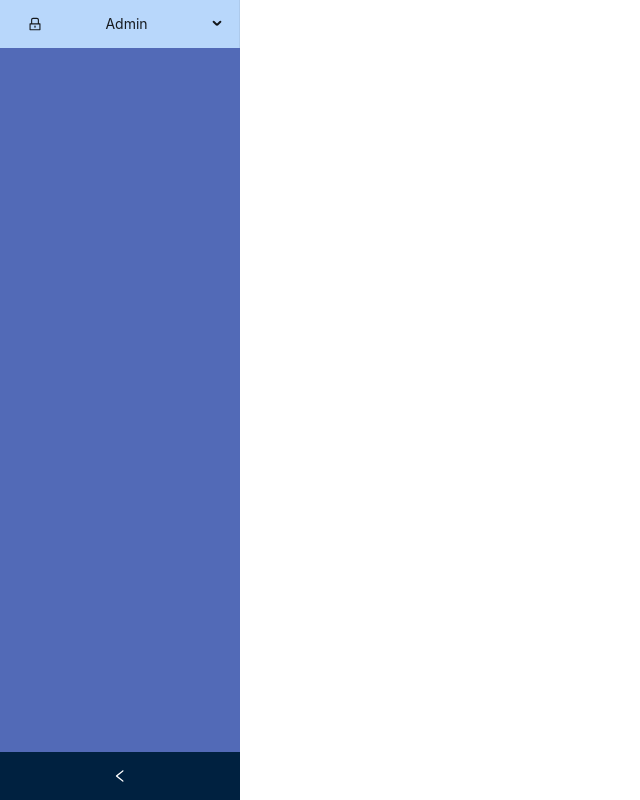
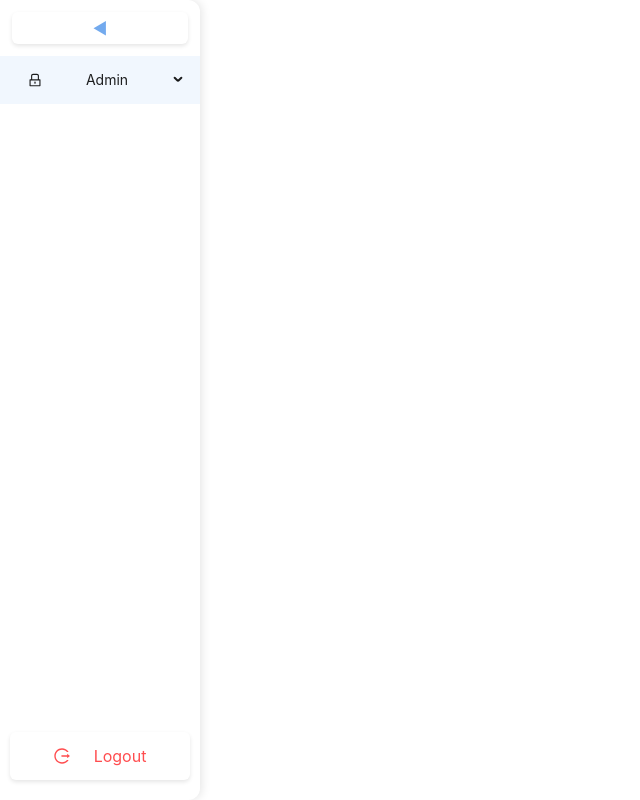
Before and after one commit to ArtemPylhun/ProjectManagerFront, a React (Vite) app: page / in a window 1280 px wide. Shown: the whole page, without its empty margins (0-640 px from the left). Built offline with nearby package versions, Linux system fonts and the light colour scheme.

Commit message:
feat: sidebar styles added

```diff
--- a/src/components/layout/Sidebar.tsx
+++ b/src/components/layout/Sidebar.tsx
@@ -3,8 +3,8 @@ import { useNavigate } from "react-router-dom";
 import Sider from "antd/es/layout/Sider";
 import { Menu } from "antd";
 import type { MenuProps } from "antd";
-import { theme } from "antd";
-import { LockOutlined } from "@ant-design/icons";
+import { LockOutlined, LogoutOutlined } from "@ant-design/icons"; // Import LogoutOutlined for the logout icon
+import "../../styles/client-styles/sidebarStyles.css"; // Import the new stylesheet
 
 type MenuItem = Required<MenuProps>["items"][number];
 
@@ -14,7 +14,8 @@ const Sidebar = () => {
     key: React.Key,
     icon?: React.ReactNode,
     path?: string,
-    children?: MenuItem[]
+    children?: MenuItem[],
+    className?: string // Add className for custom styling (e.g., Logout)
   ): MenuItem {
     return {
       key,
@@ -22,6 +23,7 @@ const Sidebar = () => {
       children,
       label,
       onClick: path ? () => navigate(path) : undefined,
+      className,
     } as MenuItem;
   }
 
@@ -36,6 +38,12 @@ const Sidebar = () => {
     { name: "Roles", path: "/roles" },
     { name: "Users", path: "/users" },
   ];
+
+  const handleLogout = () => {
+    localStorage.removeItem("token");
+    localStorage.removeItem("user");
+    navigate("/login");
+  };
 
   const items: MenuItem[] = [
     getItem(
@@ -54,26 +62,31 @@ const Sidebar = () => {
       collapsible
       collapsed={collapsed}
       onCollapse={(value) => setCollapsed(value)}
-      width={240}
-      style={{
-        height: "100vh",
-        position: "fixed",
-        left: 0,
-        top: 0,
-        backgroundColor: "#526ab7",
-        overflow: "hidden",
-      }}
+      trigger={null}
     >
+      <div
+        className="ant-layout-sider-trigger"
+        onClick={() => setCollapsed(!collapsed)}
+        style={{ cursor: "pointer" }}
+      >
+        {collapsed ? "►" : "◄"}
+      </div>
       <Menu
-        theme="light"
         defaultSelectedKeys={["1"]}
         mode="inline"
         items={items}
-        style={{
-          backgroundColor: "#b8d7fb",
-          color: "#526ab7",
-        }}
+        onClick={({ key }) => key === "logout" && handleLogout()} // Handle logout click
       />
+      <div
+        className="ant-layout-sider-logout-trigger"
+        onClick={handleLogout}
+        style={{ cursor: "pointer" }}
+      >
+        <LogoutOutlined />
+        {!collapsed && (
+          <span style={{ color: "#ff4d4f", marginLeft: "12px" }}>Logout</span>
+        )}
+      </div>
     </Sider>
   );
 };
--- /dev/null
+++ b/src/styles/client-styles/sidebarStyles.css
@@ -0,0 +1,198 @@
+.ant-layout-sider {
+  background: rgba(
+    254,
+    254,
+    254,
+    0.15
+  ) !important; /* Using #fefefe, semi-transparent for glassy effect */
+  backdrop-filter: blur(10px) !important; /* Adds the blur effect */
+  -webkit-backdrop-filter: blur(10px) !important;
+  box-shadow: 2px 0 10px rgba(0, 0, 0, 0.1) !important; /* Subtle shadow for depth */
+  transition: all 0.3s ease-in-out !important; /* Smooth transition for collapse/expand */
+  height: 100vh !important;
+  position: fixed !important; /* Ensure fixed positioning to prevent shifting */
+  left: 0 !important;
+  top: 0 !important;
+  overflow: hidden !important;
+  z-index: 1000 !important; /* Ensure sidebar stays on top */
+  border-radius: 0 12px 12px 0 !important; /* Slight rounding on right edges for modern look */
+}
+
+/* Sidebar when collapsed */
+.ant-layout-sider-collapsed {
+  transition: all 0.3s ease-in-out !important; /* Smooth transition for collapse */
+}
+
+/* Sidebar when expanded */
+.ant-layout-sider:not(.ant-layout-sider-collapsed) {
+  transition: all 0.3s ease-in-out !important; /* Smooth transition for expand */
+}
+
+/* Ant Design Menu (Glassy Effect with Palette Colors) */
+.ant-menu {
+  background: rgba(
+    184,
+    215,
+    251,
+    0.2
+  ) !important; /* Using #b8d7fb, semi-transparent for menu background */
+  border: none !important; /* Remove default border */
+  backdrop-filter: blur(10px) !important; /* Adds the blur effect */
+  -webkit-backdrop-filter: blur(10px) !important;
+  color: #526ab7 !important; /* Using #526ab7 for text, dark blue for contrast */
+}
+
+/* Menu Items (Glassy, Interactive, Centered in Both States, Matching Screenshot) */
+.ant-menu-item {
+  background: rgba(
+    184,
+    215,
+    251,
+    0.3
+  ) !important; /* Using #b8d7fb, semi-transparent to match screenshot */
+  border-radius: 6px !important; /* Rounded corners like menu items in screenshot */
+  margin: 4px auto !important; /* Center horizontally with auto margins */
+  transition: all 0.3s ease-in-out !important; /* Smooth transitions for all properties */
+  padding: 12px 16px !important; /* Consistent padding when expanded */
+  display: flex !important; /* Ensure flex for centering */
+  align-items: center !important; /* Vertically center items */
+  justify-content: flex-start !important; /* Align items to start when expanded */
+  position: relative !important; /* For positioning background/border */
+}
+
+.ant-menu-item:hover,
+.ant-menu-item-active,
+.ant-menu-item-selected {
+  background: rgba(
+    115,
+    170,
+    238,
+    0.5
+  ) !important; /* Using #73aaee, semi-transparent on hover/active */
+  color: #ffffff !important; /* White text for contrast on hover/active */
+  border: 1px solid rgba(115, 170, 238, 0.7) !important; /* Using #73aaee for border */
+}
+
+.ant-layout-sider-collapsed .ant-menu-item .anticon {
+  margin-right: 0 !important; /* Remove margin when collapsed to center icon */
+}
+
+.ant-layout-sider-collapsed .ant-menu-item-label {
+  opacity: 0 !important; /* Hide text when collapsed */
+  width: 0 !important; /* Ensure no space for text */
+  overflow: hidden !important; /* Prevent text overflow */
+}
+
+/* Collapsible Trigger (Top-Left Corner, Minimal Square Button, Matching Screenshot) */
+.ant-layout-sider-trigger {
+  position: relative !important;
+  background: none !important; /* Remove background for minimal look */
+  border: none !important; /* Remove border for minimal look */
+  color: #73aaee !important; /* Using #73aaee for icon color, subtle and modern, matching screenshot */
+  transition: all 0.3s ease-in-out !important; /* Smooth transition for hover */
+  border-radius: 6px !important; /* Square with rounded corners, matching menu items and screenshot */
+  height: 32px !important; /* Fixed size for square button */
+  margin: 12px !important;
+  display: flex !important;
+  align-items: center !important;
+  justify-content: center !important; /* Center the arrow/icon */
+  cursor: pointer !important;
+  font-size: 16px !important; /* Larger icon for clarity, matching screenshot */
+  box-shadow: 0 2px 4px rgba(0, 0, 0, 0.1) !important; /* Subtle shadow for comfort, matching screenshot */
+}
+
+.ant-layout-sider-trigger:hover {
+  color: #526ab7 !important; /* Using #526ab7 for hover, darker blue for contrast, matching screenshot */
+  box-shadow: 0 4px 6px rgba(0, 0, 0, 0.2) !important; /* Enhanced shadow on hover for comfort */
+}
+
+/* Logout Menu Item (Red, Harmonic, Matching Screenshot) */
+.ant-menu-item-logout {
+  background: rgba(
+    255,
+    77,
+    79,
+    0.15
+  ) !important; /* Light red, semi-transparent for harmony */
+  color: #ff4d4f !important; /* Red text for Logout, using a danger color */
+  border-radius: 6px !important;
+  transition: all 0.3s ease-in-out !important;
+  display: flex !important;
+  align-items: center !important;
+  justify-content: center !important; /* Center the arrow/icon */
+  position: relative !important;
+  bottom: 12px !important;
+  cursor: pointer !important;
+  font-size: 16px !important; /* Larger icon for clarity, matching screenshot */
+}
+
+.ant-menu-item-logout:hover,
+.ant-menu-item-logout-active,
+.ant-menu-item-logout-selected {
+  background: rgba(
+    217,
+    54,
+    62,
+    0.3
+  ) !important; /* Darker red, semi-transparent on hover */
+  color: #ffffff !important; /* White text for contrast on hover */
+  border: 1px solid rgba(217, 54, 62, 0.5) !important; /* Red border for harmony */
+}
+
+/* Logout Trigger (Bottom, Minimal Square Button, Matching Collapser) */
+.ant-layout-sider-logout-trigger {
+  position: absolute !important;
+  bottom: 20px !important; /* Position at the bottom of the sidebar, with spacing */
+  left: 10px !important; /* Align with the left edge, matching the collapser */
+  background: none !important; /* Remove background for minimal look */
+  border: none !important; /* Remove border for minimal look */
+  color: #ff4d4f !important; /* Using red for Logout, matching your danger color, subtle and modern */
+  transition: all 0.3s ease-in-out !important; /* Smooth transition for hover, resize, and layout */
+  border-radius: 6px !important; /* Square with rounded corners, matching menu items and collapser */
+  display: flex !important;
+  align-items: center !important;
+  justify-content: center !important; /* Center the content */
+  cursor: pointer !important;
+  font-size: 16px !important; /* Larger icon for clarity, matching collapser */
+  box-shadow: 0 2px 4px rgba(0, 0, 0, 0.1) !important; /* Subtle shadow for comfort, matching collapser */
+}
+
+/* Expanded State (Show Icon + Text, Match Collapser Width Logic) */
+.ant-layout-sider:not(.ant-layout-sider-collapsed)
+  .ant-layout-sider-logout-trigger {
+  width: 90% !important; /* Match menu item width for full-sized state, same as collapser’s expanded logic */
+  padding: 12px !important; /* Match menu item padding for consistency, same as collapser’s expanded padding */
+}
+
+/* Collapsed State (Show Only Icon, Match Collapser Width Logic) */
+.ant-layout-sider-collapsed .ant-layout-sider-logout-trigger {
+  width: 70% !important; /* Match collapser width for collapsed state */
+  height: 32px !important; /* Fixed height for square button, matching collapser */
+  padding: 0 !important; /* Remove padding to center icon, matching collapser */
+  justify-content: center !important; /* Center icon only, matching collapser */
+}
+
+/* Logout Icon Styling */
+.ant-layout-sider-logout-trigger .anticon {
+  color: #ff4d4f !important; /* Red icon color for Logout */
+  transition: margin-right 0.3s ease-in-out !important; /* Smooth transition for icon spacing */
+}
+
+/* Text Styling in Expanded State */
+.ant-layout-sider:not(.ant-layout-sider-collapsed)
+  .ant-layout-sider-logout-trigger
+  .anticon {
+  margin-right: 12px !important; /* Space between icon and text when expanded, matching collapser’s text spacing logic */
+}
+
+/* Hover Effects for Logout Button */
+.ant-layout-sider-logout-trigger:hover {
+  color: #d9363e !important; /* Darker red for hover, matching Logout hover state, for contrast */
+  box-shadow: 0 4px 6px rgba(0, 0, 0, 0.2) !important; /* Enhanced shadow on hover for comfort */
+}
+
+/* Ensure consistent sizing and transition for both states, matching collapser */
+.ant-layout-sider-logout-trigger {
+  transition: width 0.3s ease-in-out, padding 0.3s ease-in-out,
+    justify-content 0.3s ease-in-out !important;
+}
```
